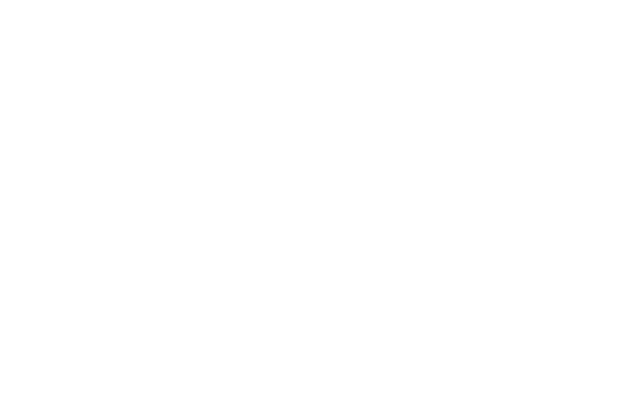
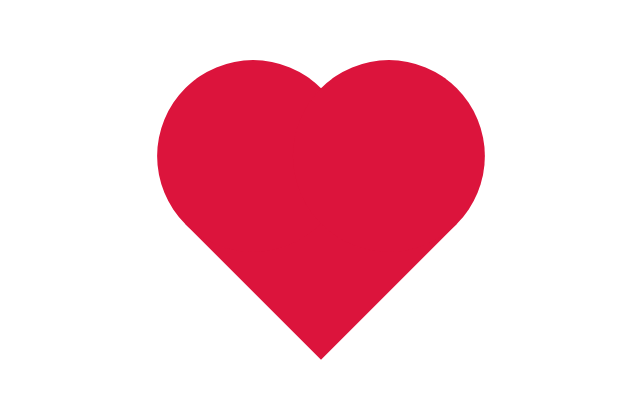
Before and after one commit to DeeJay0921/showLuv, a Vue app: page / in a window 1280 px wide. Shown: the part 176-574 px from the top of the page, without its empty margins (319-959 px from the left). Built offline with nearby package versions, Linux system fonts and the light colour scheme.

Commit message:
add HeartClick

```diff
--- a/src/App.vue
+++ b/src/App.vue
@@ -1,26 +1,30 @@
 <template>
   <div id="app">
+    <HeartClick></HeartClick>
   </div>
 </template>
 
 <script>
+  import HeartClick from './components/heartClick'
 
   export default {
     name: 'App',
     components: {
-
+      HeartClick
     }
   }
 </script>
 
 <style>
+  html,body {
+    margin: 0;
+    padding: 0;
+    height: 100%;
+  }
   #app {
     font-family: 'Avenir', Helvetica, Arial, sans-serif;
     -webkit-font-smoothing: antialiased;
     -moz-osx-font-smoothing: grayscale;
-  text-align: center;
-  color: #2c3e50;
     height: 100%;
-  background: #ccc;
   }
 </style>
--- /dev/null
+++ b/src/components/heartClick.vue
@@ -0,0 +1,52 @@
+<template>
+    <div id="heart_click" @click=animate>
+        <div id="heart">
+
+        </div>
+    </div>
+</template>
+
+<script>
+export default {
+    name: 'HeartClick',
+    methods: {
+        animate() {
+
+        }
+    }
+}
+</script>
+
+<style>
+    #heart_click {
+        width:  100%;
+        height:  100%;
+        display: flex;
+        justify-content: center;
+        align-items: center;
+    }
+    #heart {
+        width: 15vw;
+        height: 15vw;
+        background-color: crimson;
+        transform: rotate(45deg);
+        position: relative;
+    }
+    #heart::after,#heart::before {
+        position: absolute;
+        content: '';
+        display: block;
+        width: 15vw;
+        height: 15vw;
+        background-color: crimson;
+        border-radius: 50%;
+    }
+    #heart::before {
+        left: -7.5vw;
+        top: 0;
+    }
+    #heart::after {
+        right: 0;
+        top: -7.5vw;
+    }
+</style>
```
Also changed, not shown: src/components/HelloWorld.vue (deleted, +0 -113 lines), 1 other file (tests, documents, lock files or other folders). Lines whose indentation alone changed are shown as unchanged.
